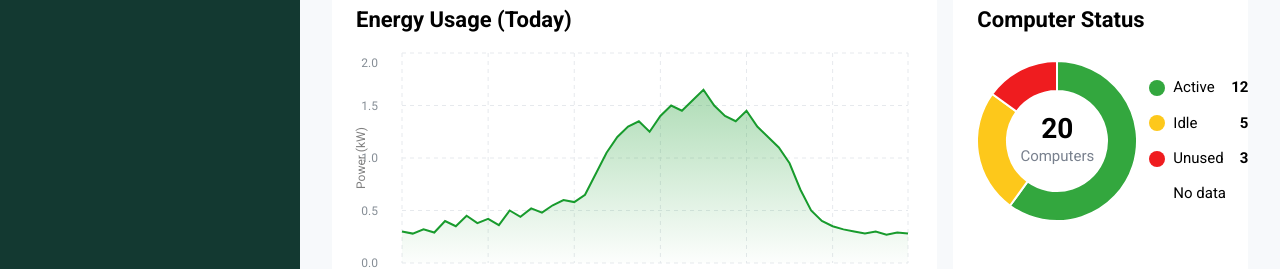
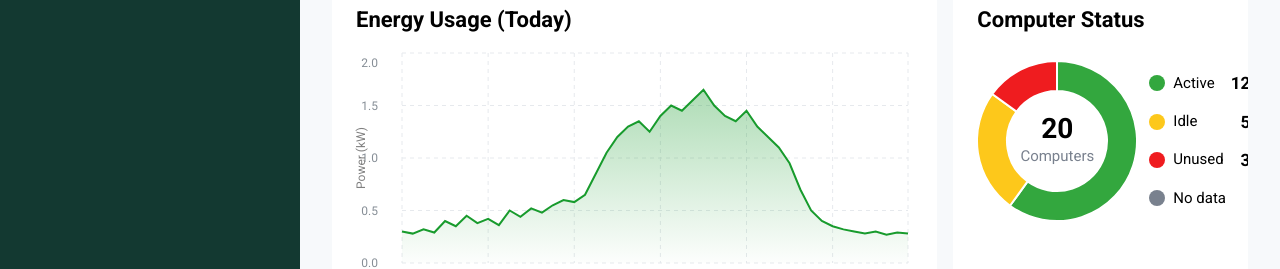
Before and after one commit to GCU-Sector-12/ecowattsense, a React (Vite) app in the folder dashboard/: page / in a window 1280 px wide. Shown: the part 372-641 px from the top of the page. Built offline with nearby package versions, Linux system fonts and the light colour scheme.

Commit message:
EWS_WEB-29: complete the four-state status donut
Use shared status tokens including muted grey for No data, keep zero-count legend rows, and apportion rounded percentages to total 100. Add component and rounding regression tests.

```diff
--- a/dashboard/src/components/StatusDonut.jsx
+++ b/dashboard/src/components/StatusDonut.jsx
@@ -2,47 +2,45 @@
 import { Box, Card, Center, Group, Stack, Text } from '@mantine/core'
 import { DonutChart } from '@mantine/charts'
 import StatusDot from './StatusDot.jsx'
-
-import { stateLabels } from '../data/ui.js'
+import { stateColors, stateLabels } from '../data/ui.js'
+import { statusPercentages } from './statusPercentages.js'
 
 const STATES = ['active', 'idle', 'unused', 'no_data']
 
-// One row of the legend: dot, word, count and share in percent.
+// Every state keeps its word and count, including a zero-count state.
 /**
- * Renders a state label, count and percentage of all devices.
- * @param {object} props - State, count object and total device count.
+ * Renders one legend row: dot, state word, count and share in percent.
+ * @param {object} props - State key, device count and whole percent for that state.
  * @returns {JSX.Element} Rendered content.
  */
-function LegendRow({ state, stat, total }) {
+function LegendRow({ state, count, percent }) {
   return (
-    <Group justify="space-between" wrap="nowrap" gap="md">
+    <Group component="li" justify="space-between" wrap="nowrap" gap="md">
       <Group gap="xs" wrap="nowrap">
         <StatusDot state={state} size={16} />
         <Text fz="sm">{stateLabels[state]}</Text>
       </Group>
-      <Group gap="xs" wrap="nowrap">
-        <Text fz="sm" fw={700}>
-          {stat.count}
-        </Text>
-        <Text fz="sm" c="var(--ews-text-muted)" style={{ whiteSpace: 'nowrap' }}>
-          ({Math.round((stat.count / (total || 1)) * 100)}%)
-        </Text>
-      </Group>
+      <Text fz="sm" style={{ whiteSpace: 'nowrap' }}>
+        <Text span fw={700}>{count}</Text>{' '}
+        <Text span c="var(--ews-text-muted)">({percent}%)</Text>
+      </Text>
     </Group>
   )
 }
 
-// "Computer Status" card: donut of active / idle / unused with the total in the centre.
+// The four-state chart and legend both read the same summary counts.
 /**
  * Renders the distribution of all four device states.
  * @param {object} props - Summary containing contract counts.
  * @returns {JSX.Element} Rendered content.
  */
 export default function StatusDonut({ summary }) {
+  const { counts } = summary
+  const percentages = statusPercentages(STATES.map((state) => counts[state]), counts.total)
   const data = STATES.map((state) => ({
     name: stateLabels[state],
-    value: summary.counts[state],
-    color: state === 'no_data' ? 'gray' : state,
+    value: counts[state],
+    color: stateColors[state],
   }))
 
   return (
@@ -51,7 +49,7 @@ export default function StatusDonut({ summary }) {
         Computer Status
       </Text>
       <Group justify="space-between" align="center" wrap="nowrap" gap="sm" mt="xs">
-        <Box pos="relative">
+        <Box pos="relative" role="img" aria-label={`${counts.total} computers in total`}>
           <DonutChart
             data={data}
             size={160}
@@ -64,7 +62,7 @@ export default function StatusDonut({ summary }) {
           <Center pos="absolute" inset={0}>
             <Stack gap={0} align="center">
               <Text fz={28} fw={700} lh={1.1}>
-                {summary.counts.total}
+                {counts.total}
               </Text>
               <Text fz="sm" c="var(--ews-text-muted)">
                 Computers
@@ -73,9 +71,10 @@ export default function StatusDonut({ summary }) {
           </Center>
         </Box>
 
-        <Stack gap="sm" style={{ flex: 1 }}>
-          {STATES.map((state) => (
-            <LegendRow key={state} state={state} stat={{ count: summary.counts[state] }} total={summary.counts.total} />
+        <Stack component="ul" aria-label="Computer status breakdown" gap="sm"
+          m={0} p={0} style={{ flex: 1, listStyle: 'none' }}>
+          {STATES.map((state, index) => (
+            <LegendRow key={state} state={state} count={counts[state]} percent={percentages[index]} />
           ))}
         </Stack>
       </Group>
--- a/dashboard/src/components/StatusDot.jsx
+++ b/dashboard/src/components/StatusDot.jsx
@@ -1,4 +1,5 @@
 import { Box } from '@mantine/core'
+import { stateColors } from '../data/ui.js'
 
 // Small filled circle in the status colour. Always put a word next to it.
 export default function StatusDot({ state, size = 12 }) {
@@ -7,7 +8,7 @@ export default function StatusDot({ state, size = 12 }) {
       component="span"
       w={size}
       h={size}
-      bg={`var(--ews-${state})`}
+      bg={stateColors[state]}
       style={{ borderRadius: '50%', display: 'inline-block', flexShrink: 0 }}
       aria-hidden="true"
     />
--- /dev/null
+++ b/dashboard/src/components/statusPercentages.js
@@ -0,0 +1,19 @@
+// Counts come from summary.counts and sum to total. Round down first, then
+// give the remaining percentage points to the largest fractional shares.
+// This keeps the displayed whole percentages at 100 rather than 99 or 101.
+// Equal remainders keep the legend order; zero-count states stay at zero.
+export function statusPercentages(counts, total) {
+  if (total === 0) return counts.map(() => 0)
+
+  const shares = counts.map((count) => count / total * 100)
+  const percentages = shares.map(Math.floor)
+  const remainderOrder = shares
+    .map((share, index) => ({ index, remainder: share - percentages[index] }))
+    .sort((a, b) => b.remainder - a.remainder || a.index - b.index)
+  const remaining = 100 - percentages.reduce((sum, percent) => sum + percent, 0)
+
+  for (const { index } of remainderOrder.slice(0, remaining)) {
+    percentages[index] += 1
+  }
+  return percentages
+}
--- a/dashboard/src/data/ui.js
+++ b/dashboard/src/data/ui.js
@@ -27,3 +27,10 @@ export const stateLabels = {
   unused: 'Unused',
   no_data: 'No data',
 }
+
+export const stateColors = {
+  active: 'var(--ews-active)',
+  idle: 'var(--ews-idle)',
+  unused: 'var(--ews-unused)',
+  no_data: 'var(--ews-text-muted)',
+}
```
Also changed, not shown: 2 other files (tests, documents, lock files or other folders).
